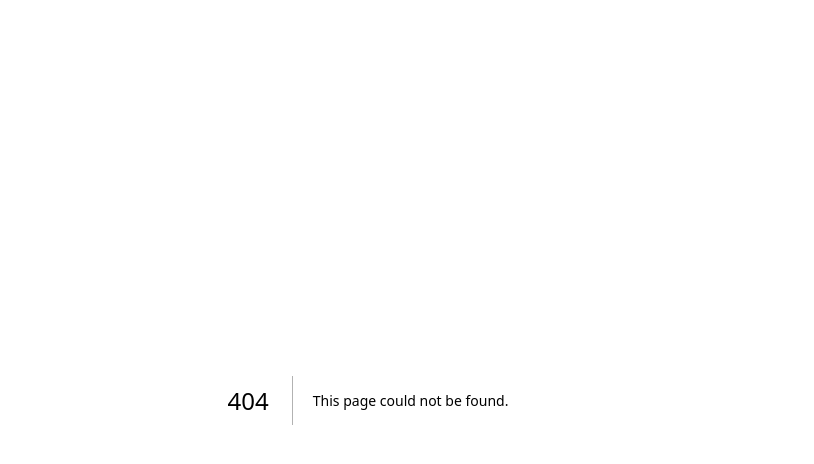
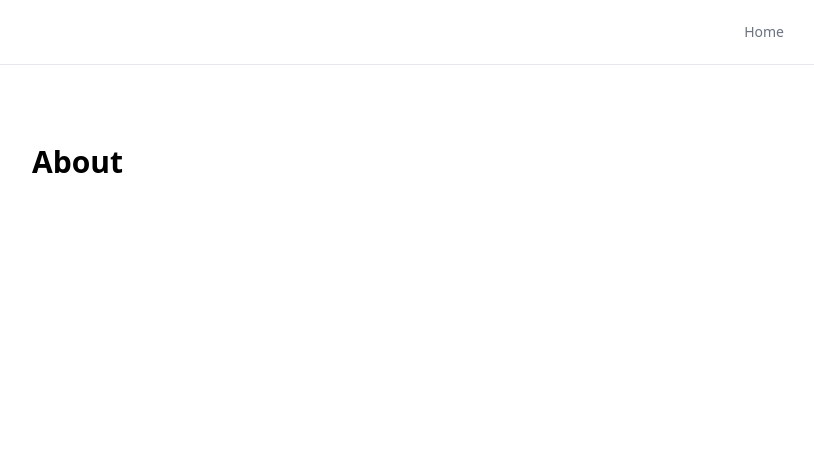
Before and after one commit to AndyRae/io, a Next.js app: page /about in a window 1280 px wide. Before the commit this address had no page. Shown: the top 464 px of the page, without its empty margins (272-1086 px from the left). Built offline with nearby package versions, Linux system fonts and the light colour scheme.

Commit message:
Add navbar

```diff
--- /dev/null
+++ b/src/app/about/page.tsx
@@ -0,0 +1,16 @@
+export default function AboutPage() {
+	return (
+		<main className='flex flex-col items-center pt-20 px-5'>
+			<div className='w-full max-w-2xl'>
+				<h1 className='text-3xl font-bold mb-6'>About</h1>
+
+				<div className='prose dark:prose-invert max-w-none'>
+					<p className='mb-4'>
+
+					</p>
+
+				</div>
+			</div>
+		</main>
+	);
+}
--- a/src/app/layout.tsx
+++ b/src/app/layout.tsx
@@ -1,6 +1,7 @@
 import type { Metadata } from 'next';
 import './globals.css';
 import { ThemeProvider } from '@/components/theme-provider';
+import { Navbar } from '@/components/navbar';
 
 export const metadata: Metadata = {
 	metadataBase: new URL('https://rae.li'),
@@ -35,7 +36,8 @@ export default function RootLayout({
 					enableSystem
 					disableTransitionOnChange
 				>
-					<div className='bg-white dark:bg-black min-h-screen'>{children}</div>
+					<Navbar />
+					<div className='bg-white dark:bg-black min-h-screen pt-16'>{children}</div>
 				</ThemeProvider>
 			</body>
 		</html>
--- /dev/null
+++ b/src/components/navbar.tsx
@@ -0,0 +1,37 @@
+'use client';
+
+import Link from 'next/link';
+import { usePathname } from 'next/navigation';
+
+export function Navbar() {
+	const pathname = usePathname();
+
+	return (
+		<nav className='fixed top-0 left-0 right-0 bg-white/80 dark:bg-black/80 backdrop-blur-sm border-b border-gray-200 dark:border-gray-800 z-50'>
+			<div className='max-w-4xl mx-auto px-4 sm:px-6 lg:px-8'>
+				<div className='flex justify-between items-center h-16'>
+					<div className='flex items-center'>
+					</div>
+					<div className='flex space-x-8'>
+						<Link
+							href='/'
+							className={`text-sm font-medium transition-colors hover:text-gray-900 dark:hover:text-gray-100 ${
+								pathname === '/' ? 'text-gray-900 dark:text-gray-100' : 'text-gray-500 dark:text-gray-400'
+							}`}
+						>
+							Home
+						</Link>
+						{/* <Link
+							href='/about'
+							className={`text-sm font-medium transition-colors hover:text-gray-900 dark:hover:text-gray-100 ${
+								pathname === '/about' ? 'text-gray-900 dark:text-gray-100' : 'text-gray-500 dark:text-gray-400'
+							}`}
+						>
+							About
+						</Link> */}
+					</div>
+				</div>
+			</div>
+		</nav>
+	);
+}
```
